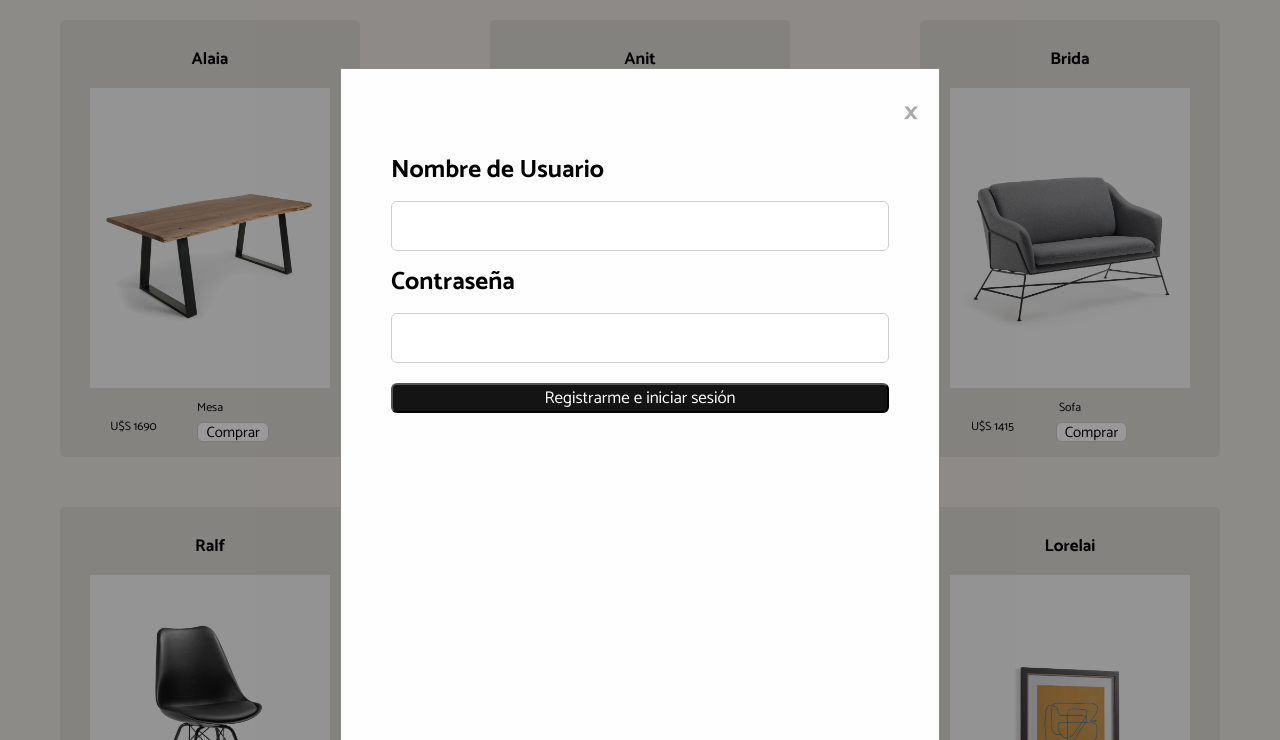
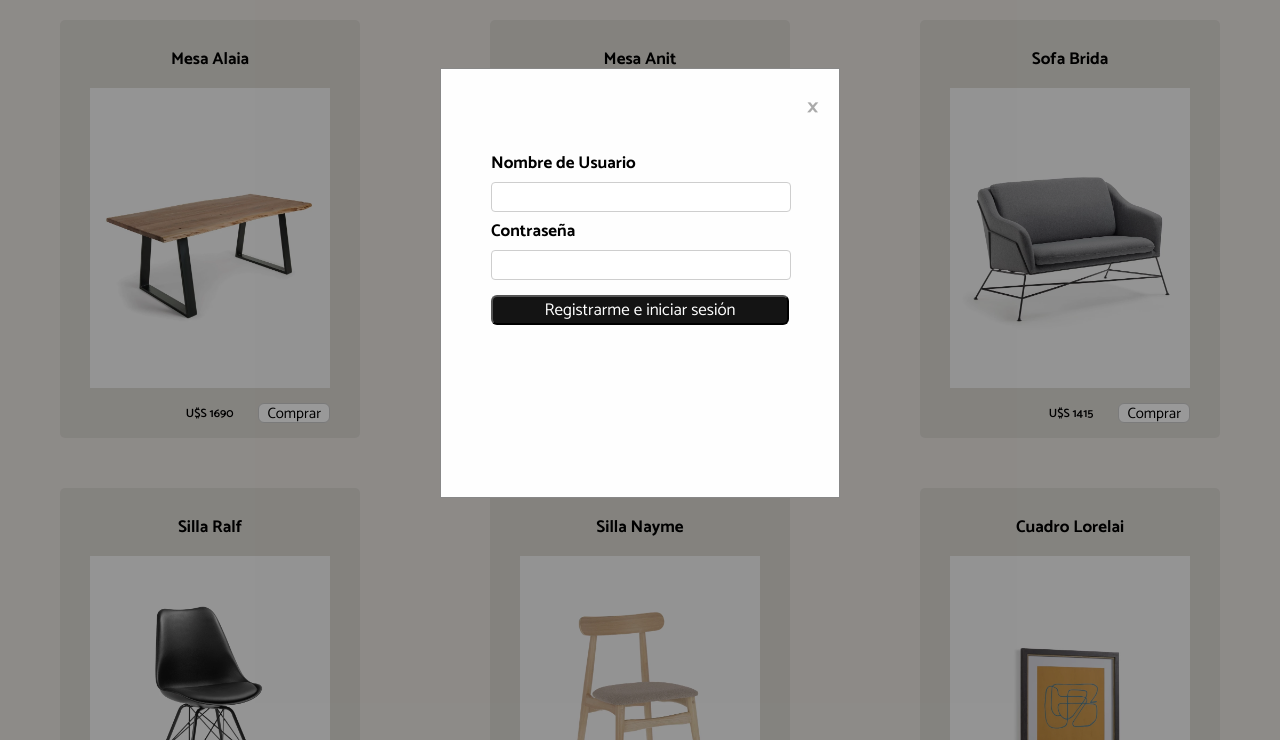
Before and after one commit to mariana-mma/javascriptMostarda, a plain HTML site: page index.html in a window 1280 px wide. Both pictures are taken after a click on the picture 1177 px from the left and 30 px from the top of the page. Shown: the part 60-800 px from the top of the page. Drawn offline with Linux system fonts and the light colour scheme; some packages are replaced by stand-ins of ours; a script that the page names is missing.

Commit message:
Entrega Javascript

```diff
--- a/data.json
+++ b/data.json
@@ -62,5 +62,13 @@
         "nombre": "Gilma",
         "precio": 1535,
         "cantidad": 10
+    },
+    {
+        "id": 9,
+        "image": "./assets/image/escritorio-dyana1.webp",
+        "tipo": "Escritorio",
+        "nombre": "Dyana",
+        "precio": 936,
+        "cantidad": 15
     }
 ]
--- a/index.html
+++ b/index.html
@@ -99,10 +99,10 @@
                     <form id="registerForm">
                         <div class="login-form">
                             <label for="uname"><b>Nombre de Usuario</b></label>
-                            <input id="userName" type="text" name="uname" required>
+                            <input id="userName" class="form-input" type="text" name="uname" required>
 
                             <label for="psw"><b>Contraseña</b></label>
-                            <input id="userPsw" type="password" name="psw" required>
+                            <input id="userPsw" class="form-input" type="password" name="psw" required>
 
                             <button id="userRegister" class="login-button" type="submit">Registrarme e iniciar sesión</button>
                         </div>
--- a/js/main.js
+++ b/js/main.js
@@ -36,9 +36,8 @@ function mostrarProd(array) {
         divCard.className = "productCard";
 
         divCard.innerHTML = `
-            <h4>${producto.nombre}</h4>
+            <h4>${producto.tipo} ${producto.nombre}</h4>
             <img src=${producto.image} alt="Imagen del Producto ${producto.nombre} en venta">
-            <p>${producto.tipo}</p>
             <div class="productBuy">
                 <p>U$S ${producto.precio}</p>
                 <button id="addToCart-btn" class="cart-btn" type="submit" onclick="addToCart(${producto.id})" title="Agregar al carrito">Comprar</button>
--- a/style.css
+++ b/style.css
@@ -125,6 +125,7 @@ body {
 }
 
 .mainImg {
+    width: 100%;
     max-width: 1350px;
     height: auto;
     margin: 30px 0px;
@@ -243,10 +244,17 @@ body {
 }
 
 .productBuy {
+    margin-top: 10px;
     display: flex;
     flex-direction: row;
-    justify-content: space-around;
+    justify-content: flex-end;
+    align-items: center;
     width: 240px;
+}
+
+.productBuy p {
+    margin-right: 25px;
+    font-weight: 600;
 }
 
 .cart-btn {
@@ -341,14 +349,14 @@ body {
     margin: 10% auto;
     padding: 20px;
     border: 1px solid #888;
-    width: 600px;
-    height: 800px;
+    width: 400px;
+    height: 430px;
 }
 
 .modal-close {
     color: #aaa;
     float: right;
-    font-size: 28px;
+    font-size: 22px;
     font-weight: bold;
 }
 
@@ -368,17 +376,8 @@ body {
     padding: 10px;
 }
 
-.login-form > input {
-    margin: 10px 0px;
-    padding: 8px;
-    height: 50px;
-    font-size: 20px;
-    border-radius: 6px;
-    border: 1px solid #cecece;
-}
-
 .login-form > label {
-    font-size: 25px;
+    font-size: 17px;
 }
 
 .login-button {
@@ -474,3 +473,9 @@ body {
     .sidenav {padding-top: 15px;}
     .sidenav p {font-size: 14px;}
 }
+
+@media screen and (max-width: 1093px) {
+    .navOptions {
+        display: none;
+    }
+}
```
Also changed, not shown: assets/image/chair.png (deleted), assets/image/escritorio-dyana1.webp (added).
